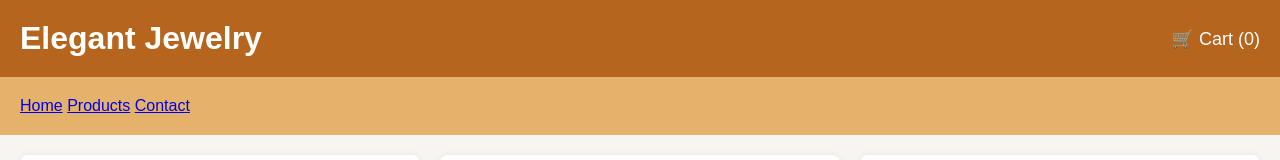
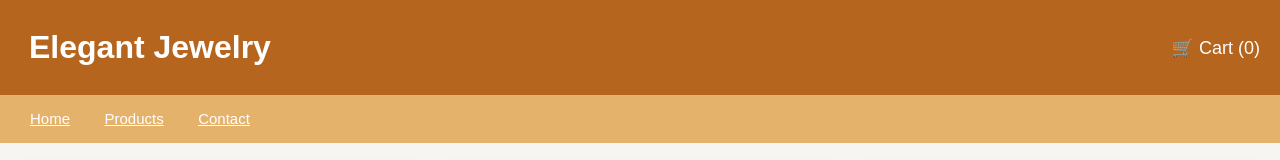
Before and after one commit to LardTheTard/shop, a plain HTML site: page public/index.html in a window 1280 px wide. Shown: the top 160 px of the page. Drawn offline with Linux system fonts and the light colour scheme.

Commit message:
some small things

```diff
--- a/public/index.html
+++ b/public/index.html
@@ -11,17 +11,17 @@
 <body>
 
 <header id="header1">
-    <h1>Elegant Jewelry</h1>
+    <h1 style="padding: 9px;">Elegant Jewelry</h1>
     <div id="cart">
         🛒 Cart (<span id="cart-count">0</span>)
     </div>
 </header>
 <header id="header2">
   <nav>
-      <a href="index.html">Home</a>
-      <a href="products.html">Products</a>
-      <a href="contacts.html">Contact</a>
-      </nav>
+    <a href="index.html" id="navlinks">Home</a>
+    <a href="products.html" id="navlinks">Products</a>
+    <a href="contacts.html" id="navlinks">Contact</a>
+  </nav>
 </header>
 
 <main>
--- a/public/styles.css
+++ b/public/styles.css
@@ -25,12 +25,19 @@ h1 {
 }
 
 #header2 {
-    background-color: #e4b26b; /* golden-brown */
+    background-color: #e4b26b;
     color: white;
-    padding: 20px;
+    padding: 15px;
     display: flex;
     justify-content: space-between;
     align-items: center;
+}
+
+#navlinks {
+    color: white;
+    font-size: 15px;
+    padding: 15px;
+    cursor: pointer;
 }
 
 #cart {
```
Also changed, not shown: public/products.html (+1 -1 lines).
